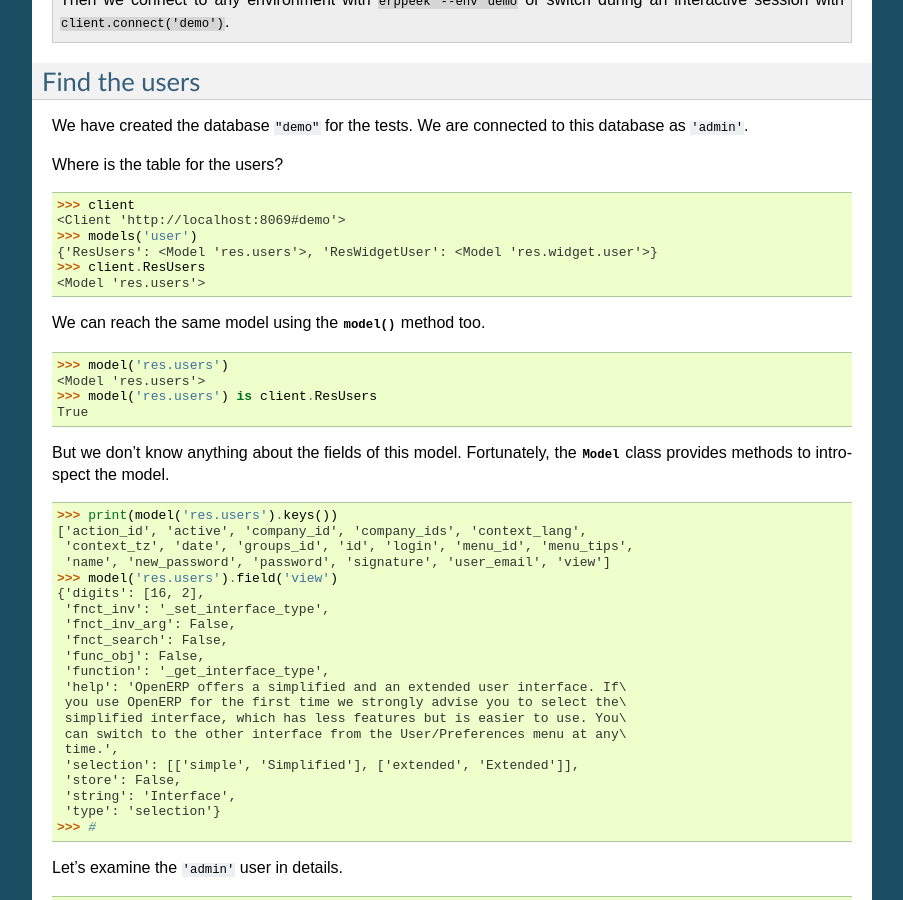
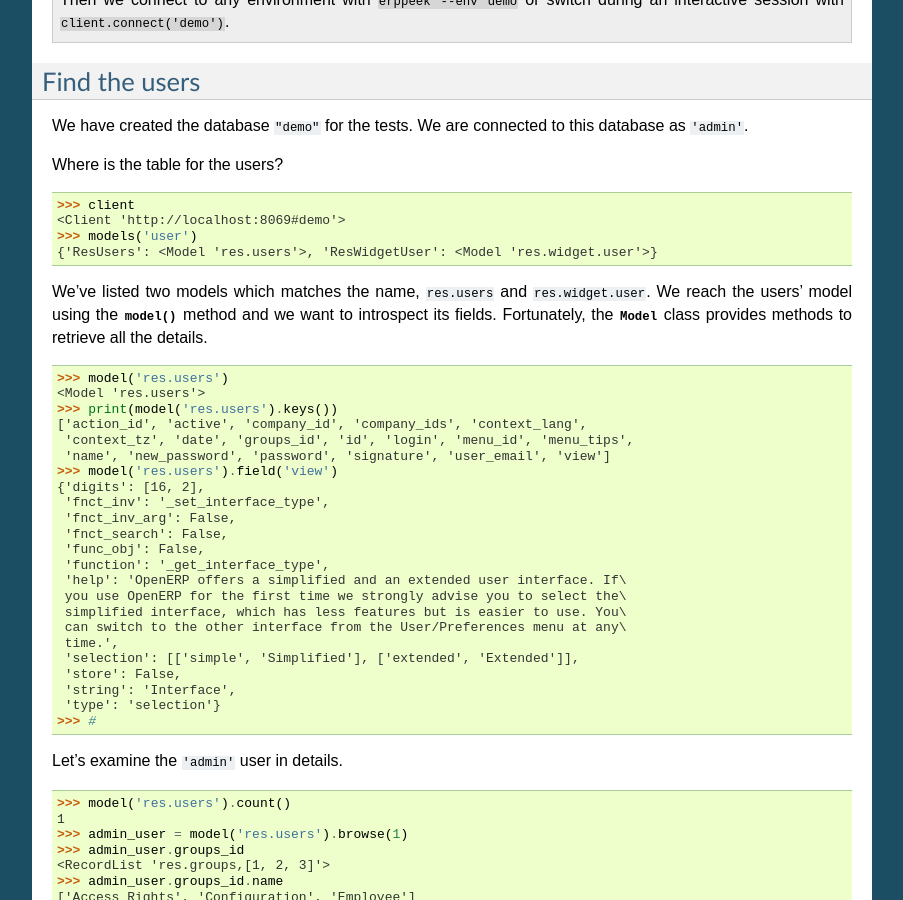
Before and after one commit to tinyerp/erppeek, a Sphinx documentation site: the page built from docs/tutorial.rst, in a window 1280 px wide and 900 px high, scrolled down 2002 px. Shown: the whole window, without its empty margins (198-1101 px from the left). Built offline with Sphinx 7.4.7, drawn with Linux system fonts in a browser that asks for light colours; pages that are not in the unit, such as notebooks, are missing from menus.

Commit message:
remove the redundant syntax from the tutorial: no real use case for it

```diff
--- a/docs/tutorial.rst
+++ b/docs/tutorial.rst
@@ -135,23 +135,17 @@ Where is the table for the users?
     <Client 'http://localhost:8069#demo'>
     >>> models('user')
     {'ResUsers': <Model 'res.users'>, 'ResWidgetUser': <Model 'res.widget.user'>}
-    >>> client.ResUsers
-    <Model 'res.users'>
 
-We can reach the same model using the :meth:`~Client.model` method too.
+We've listed two models which matches the name, ``res.users`` and
+``res.widget.user``.  We reach the users' model using the :meth:`~Client.model`
+method and we want to introspect its fields.
+Fortunately, the :class:`Model` class provides methods to retrieve all
+the details.
 
 .. sourcecode:: pycon
 
     >>> model('res.users')
     <Model 'res.users'>
-    >>> model('res.users') is client.ResUsers
-    True
-
-But we don't know anything about the fields of this model.
-Fortunately, the :class:`Model` class provides methods to introspect the model.
-
-.. sourcecode:: pycon
-
     >>> print(model('res.users').keys())
     ['action_id', 'active', 'company_id', 'company_ids', 'context_lang',
      'context_tz', 'date', 'groups_id', 'id', 'login', 'menu_id', 'menu_tips',
```
